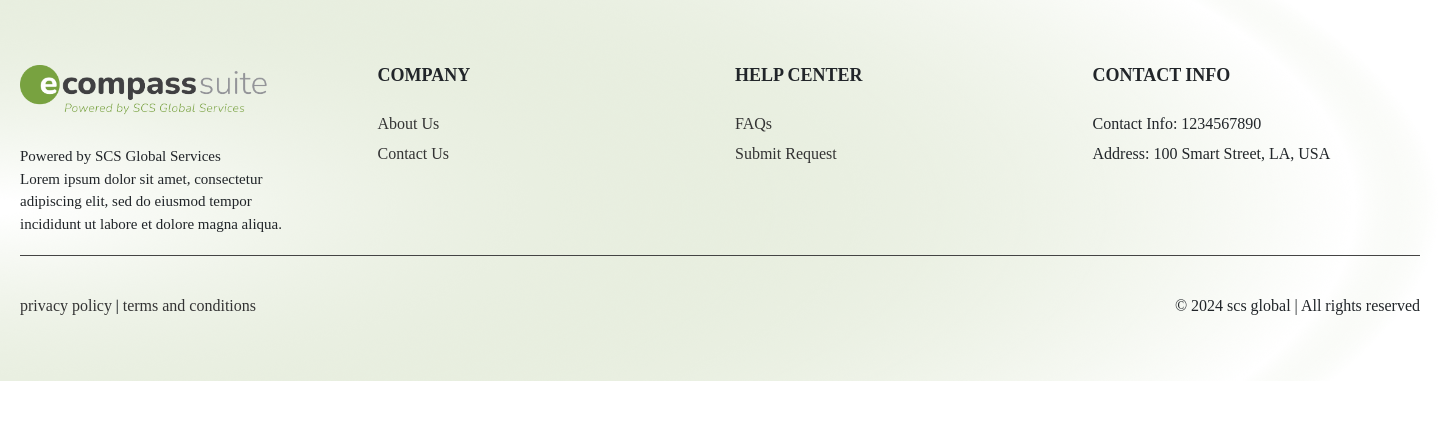
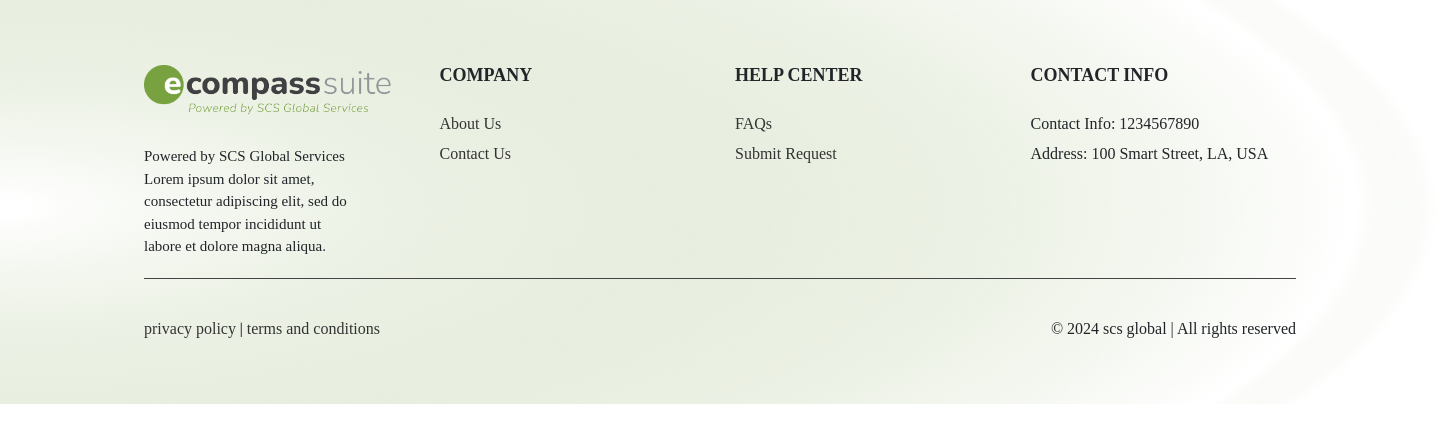
Before and after one commit to abhilash-1411/-Frontend-Redesign, a Flask app: page /footer in a window 1440 px wide. Shown: the top 443 px of the page. Run offline with Flask 3, Linux system fonts and the light colour scheme; some libraries are stand-ins or nearby versions.

Commit message:
container size changes

```diff
--- a/static/style.css
+++ b/static/style.css
@@ -34,7 +34,7 @@ h1 {
 }
 
 .theme-container {
-  width: 1400px;
+  width: 80%;
   margin: auto;
 }
 
--- a/templates/footer.html
+++ b/templates/footer.html
@@ -26,7 +26,7 @@
     <footer class="footer">
         <div class="theme-container">
             <div class="row">
-                <div class="col-md-3">
+                <div class="col-lg-3 col-md-4">
                     <div class="footer-logo">
                         <img src="{{ url_for('static', filename='ecompass_logo_final_v2.png') }}" width="248px"
                             height="50px">
@@ -36,21 +36,21 @@
                         incididunt ut
                         labore et dolore magna aliqua.</p>
                 </div>
-                <div class="col-md-3">
+                <div class="col-lg-3 ">
                     <h5 class="mb-4 footer-header ">Company</h5>
                     <ul class="list-unstyled">
                         <li><a class="footer-body" href="#">About Us</a></li>
                         <li><a class="footer-body" href="#">Contact Us</a></li>
                     </ul>
                 </div>
-                <div class="col-md-3">
+                <div class="col-lg-3">
                     <h5 class="mb-4 footer-header">Help Center</h5>
                     <ul class="list-unstyled">
                         <li><a class="footer-body" href="#">FAQs</a></li>
                         <li><a class="footer-body" href="#">Submit Request</a></li>
                     </ul>
                 </div>
-                <div class="col-md-3">
+                <div class="col-lg-3">
                     <h5 class="mb-4 footer-header">Contact Info</h5>
                     <ul class="list-unstyled">
                         <li class="footer-body">Contact Info: 1234567890</li>
```
